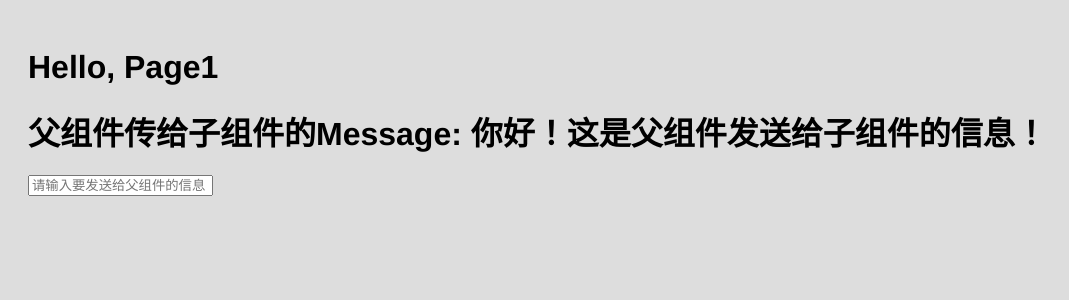
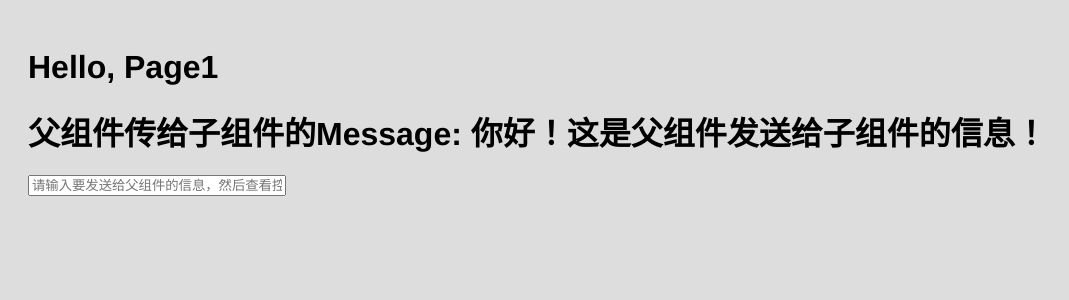
Before and after one commit to johnnymillergh/vue-playground, a Vue app: page /#/page1 in a window 1280 px wide. Shown: the top 300 px of the page, without its empty margins (0-1069 px from the left). Built offline with nearby package versions, Linux system fonts and the light colour scheme.

Commit message:
refactor($Component1): 更新CSS

```diff
--- a/src/components/Component1.vue
+++ b/src/components/Component1.vue
@@ -2,7 +2,11 @@
   <div>
     <h1>父组件传给子组件的Message: {{ messageFromParent }}</h1>
     <label>
-      <input type="text" v-model="inputText" placeholder="请输入要发送给父组件的信息" @blur="onBlurInput"/>
+      <input class="input-box"
+             type="text"
+             v-model="inputText"
+             placeholder="请输入要发送给父组件的信息，然后查看控制台"
+             @blur="onBlurInput"/>
     </label>
   </div>
 </template>
@@ -33,5 +37,7 @@ export default {
 </script>
 
 <style scoped>
-
+.input-box {
+  width: 250px;
+}
 </style>
```
